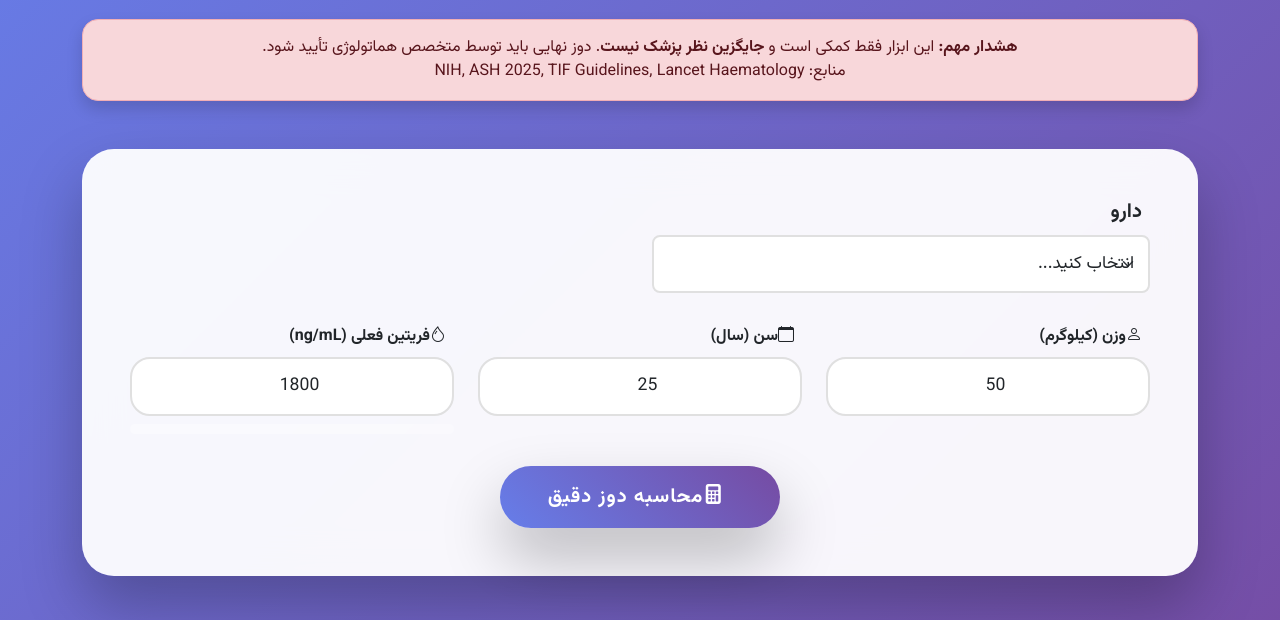
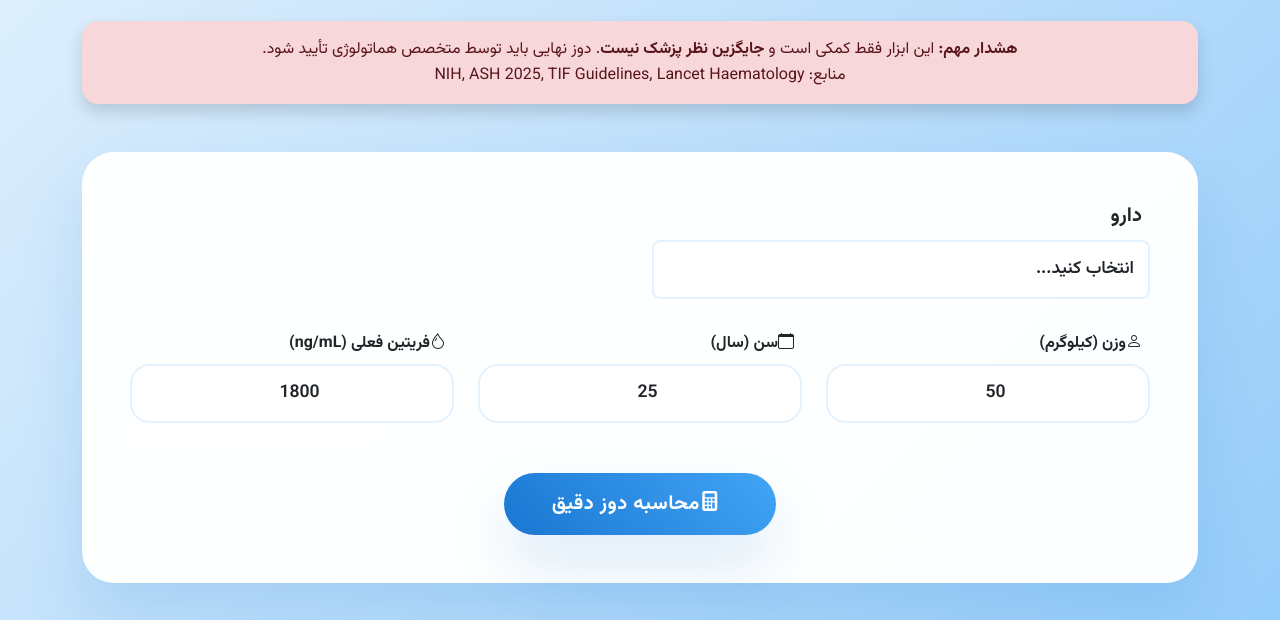
Before and after one commit to Ganjabady/TalaDose1, a plain HTML site: page index.html in a window 1280 px wide. Shown: the part 182-802 px from the top of the page. Drawn offline with nearby package versions, Linux system fonts and the light colour scheme.

Commit message:
Update style.css

```diff
--- a/css/style.css
+++ b/css/style.css
@@ -1,13 +1,15 @@
-@import url('https://fonts.googleapis.com/css2?family=Vazirmatn:wght@300;400;600;700;800&display=swap');
+@import url('https://fonts.googleapis.com/css2?family=Vazirmatn:wght@400;600;700;800&display=swap');
 
 body {
-    background: linear-gradient(135deg, #667eea 0%, #764ba2 100%);
+    background: linear-gradient(135deg, #e3f2fd 0%, #bbdefb 50%, #90caf9 100%);
     min-height: 100vh;
     font-family: 'Vazirmatn', sans-serif;
+    color: #1a1a1a;
+    line-height: 1.6;
 }
 
 .gradient-text {
-    background: linear-gradient(45deg, #fff, #e3f2fd);
+    background: linear-gradient(45deg, #1976d2, #42a5f5, #90caf9);
     -webkit-background-clip: text;
     -webkit-text-fill-color: transparent;
     background-clip: text;
@@ -15,31 +17,34 @@ body {
 
 .card {
     border-radius: 32px !important;
-    background: rgba(255, 255, 255, 0.95);
+    background: rgba(255, 255, 255, 0.98);
     backdrop-filter: blur(20px);
+    box-shadow: 0 20px 40px rgba(0,0,0,0.1);
 }
 
 .shadow-glow {
-    box-shadow: 0 30px 60px rgba(0,0,0,0.25) !important;
+    box-shadow: 0 30px 60px rgba(25, 118, 210, 0.15) !important;
 }
 
 .btn-primary {
-    background: linear-gradient(45deg, #667eea, #764ba2);
+    background: linear-gradient(45deg, #1976d2, #42a5f5);
     border: none;
     border-radius: 50px;
     padding: 16px 40px;
     font-weight: 700;
-    letter-spacing: 1px;
-    transition: all 0.4s;
+    letter-spacing: 0.5px;
+    transition: all 0.4s ease;
+    font-family: 'Vazirmatn', sans-serif;
 }
 
 .btn-primary:hover {
     transform: translateY(-4px);
-    box-shadow: 0 20px 40px rgba(102, 126, 234, 0.4);
+    box-shadow: 0 20px 40px rgba(25, 118, 210, 0.3);
+    background: linear-gradient(45deg, #1565c0, #2196f3);
 }
 
 .dose-card {
-    background: linear-gradient(135deg, #667eea, #764ba2);
+    background: linear-gradient(135deg, #1976d2, #42a5f5);
     border-radius: 28px;
     min-height: 280px;
     position: relative;
@@ -51,31 +56,40 @@ body {
     left: -50%;
     width: 200%;
     height: 200%;
-    background: radial-gradient(circle, rgba(255,255,255,0.15) 0%, transparent 70%);
-    animation: pulse 8s infinite;
+    background: radial-gradient(circle, rgba(255,255,255,0.2) 0%, transparent 70%);
+    animation: pulse 6s infinite;
 }
 
 @keyframes pulse {
-    0%, 100% { opacity: 0.3; }
-    50% { opacity: 0.6; }
+    0%, 100% { opacity: 0.4; }
+    50% { opacity: 0.7; }
 }
 
 .form-control, .form-select {
     border-radius: 20px;
-    border: 2px solid #e0e0e0;
+    border: 2px solid #e3f2fd;
     padding: 14px;
     font-size: 1.1rem;
+    font-family: 'Vazirmatn', sans-serif;
+    font-weight: 600;
+    background: rgba(255,255,255,0.95);
 }
 
 .form-control:focus, .form-select:focus {
-    border-color: #667eea;
-    box-shadow: 0 0 0 0.25rem rgba(102, 126, 234, 0.2);
+    border-color: #1976d2;
+    box-shadow: 0 0 0 0.25rem rgba(25, 118, 210, 0.2);
     transform: scale(1.02);
     transition: all 0.3s;
 }
 
 .progress {
-    background: rgba(255,255,255,0.3);
+    background: rgba(255,255,255,0.4);
+    border-radius: 10px;
+}
+
+.progress-bar {
+    transition: width 0.6s ease, background 0.6s ease;
+    border-radius: 10px;
 }
 
 .animate-fade-in { animation: fadeIn 1s ease-in; }
@@ -90,3 +104,16 @@ body {
     from { opacity: 0; transform: translateY(50px); }
     to { opacity: 1; transform: translateY(0); }
 }
+
+.alert {
+    border-radius: 20px;
+    border: none;
+    box-shadow: 0 10px 25px rgba(0,0,0,0.08);
+    font-family: 'Vazirmatn', sans-serif;
+}
+
+/* فونت فارسی برای عناوین */
+h1, h2, h3, .fw-bold {
+    font-family: 'Vazirmatn', sans-serif !important;
+    font-weight: 700;
+}
```
